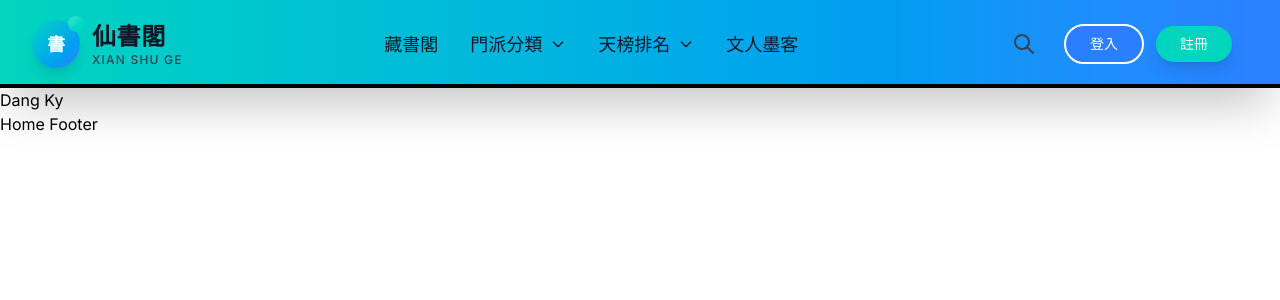
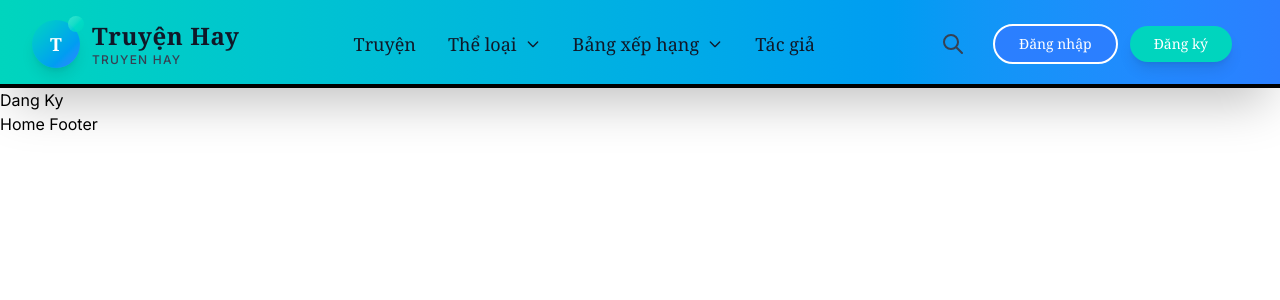
Before and after one commit to tranluong460/web-noval, a Next.js app: page /auth/dang-ky in a window 1280 px wide. Shown: the top 300 px of the page. Built offline with nearby package versions, Linux system fonts and the light colour scheme.

Commit message:
Chuyển ngôn ngữ header về tiếng Việt

```diff
--- a/components/layout/HomeHeader.tsx
+++ b/components/layout/HomeHeader.tsx
@@ -10,53 +10,53 @@ export default function HomeHeader() {
 
     const navLinks = [
         {
-            title: '藏書閣',
+            title: 'Truyện',
             href: '/truyen',
             type: 'link'
         },
         {
-            title: '門派分類',
+            title: 'Thể loại',
             href: '/truyen/the-loai',
             type: 'dropdown',
             items: [
-                { title: '仙俠奇緣', href: '/truyen/the-loai/tien-hiep' },
-                { title: '情緣紅塵', href: '/truyen/the-loai/ngon-tinh' },
-                { title: '都市修仙', href: '/truyen/the-loai/do-thi' },
-                { title: '劍道無雙', href: '/truyen/the-loai/kiem-hiep' },
-                { title: '朝堂風雲', href: '/truyen/the-loai/quan-truong' },
-                { title: '靈異鬼怪', href: '/truyen/the-loai/linh-di' },
-                { title: '玄幻世界', href: '/truyen/the-loai/huyen-huyen' },
-                { title: '科幻未來', href: '/truyen/the-loai/khoa-huyen' },
-                { title: '系統流派', href: '/truyen/the-loai/he-thong' },
-                { title: '重生歸來', href: '/truyen/the-loai/trong-sinh' },
-                { title: '穿越時空', href: '/truyen/the-loai/xuyen-khong' },
-                { title: '推理懸疑', href: '/truyen/the-loai/trinh-tham' },
-                { title: '軍事戰爭', href: '/truyen/the-loai/quan-su' },
-                { title: '歷史傳奇', href: '/truyen/the-loai/lich-su' },
-                { title: '輕鬆幽默', href: '/truyen/the-loai/hai-huoc' },
-                { title: '耽美情深', href: '/truyen/the-loai/dam-my' },
-                { title: '百合花開', href: '/truyen/the-loai/bach-hop' },
-                { title: '古代傳說', href: '/truyen/the-loai/co-dai' },
-                { title: '現代都市', href: '/truyen/the-loai/hien-dai' },
-                { title: '末世求生', href: '/truyen/the-loai/mat-the' },
-                { title: '魔法奇幻', href: '/truyen/the-loai/ma-phap' },
-                { title: '競技體育', href: '/truyen/the-loai/the-thao' },
-                { title: '遊戲世界', href: '/truyen/the-loai/game' },
-                { title: '輕小說', href: '/truyen/the-loai/light-novel' }
+                { title: 'Tiên Hiệp', href: '/truyen/the-loai/tien-hiep' },
+                { title: 'Ngôn Tình', href: '/truyen/the-loai/ngon-tinh' },
+                { title: 'Đô Thị', href: '/truyen/the-loai/do-thi' },
+                { title: 'Kiếm Hiệp', href: '/truyen/the-loai/kiem-hiep' },
+                { title: 'Quan Trường', href: '/truyen/the-loai/quan-truong' },
+                { title: 'Linh Dị', href: '/truyen/the-loai/linh-di' },
+                { title: 'Huyền Huyễn', href: '/truyen/the-loai/huyen-huyen' },
+                { title: 'Khoa Huyễn', href: '/truyen/the-loai/khoa-huyen' },
+                { title: 'Hệ Thống', href: '/truyen/the-loai/he-thong' },
+                { title: 'Trọng Sinh', href: '/truyen/the-loai/trong-sinh' },
+                { title: 'Xuyên Không', href: '/truyen/the-loai/xuyen-khong' },
+                { title: 'Trinh Thám', href: '/truyen/the-loai/trinh-tham' },
+                { title: 'Quân Sự', href: '/truyen/the-loai/quan-su' },
+                { title: 'Lịch Sử', href: '/truyen/the-loai/lich-su' },
+                { title: 'Hài Hước', href: '/truyen/the-loai/hai-huoc' },
+                { title: 'Đam Mỹ', href: '/truyen/the-loai/dam-my' },
+                { title: 'Bách Hợp', href: '/truyen/the-loai/bach-hop' },
+                { title: 'Cổ Đại', href: '/truyen/the-loai/co-dai' },
+                { title: 'Hiện Đại', href: '/truyen/the-loai/hien-dai' },
+                { title: 'Mạt Thế', href: '/truyen/the-loai/mat-the' },
+                { title: 'Ma Pháp', href: '/truyen/the-loai/ma-phap' },
+                { title: 'Thể Thao', href: '/truyen/the-loai/the-thao' },
+                { title: 'Game', href: '/truyen/the-loai/game' },
+                { title: 'Light Novel', href: '/truyen/the-loai/light-novel' }
             ]
         },
         {
-            title: '天榜排名',
+            title: 'Bảng xếp hạng',
             href: '/top',
             type: 'dropdown',
             items: [
-                { title: '週榜', href: '/top/tuan' },
-                { title: '月榜', href: '/top/thang' },
-                { title: '年榜', href: '/top/nam' }
+                { title: 'Tuần', href: '/top/tuan' },
+                { title: 'Tháng', href: '/top/thang' },
+                { title: 'Năm', href: '/top/nam' }
             ]
         },
         {
-            title: '文人墨客',
+            title: 'Tác giả',
             href: '/tac-gia',
             type: 'link'
         }
@@ -74,16 +74,16 @@ export default function HomeHeader() {
                         <Link href="/" className="flex items-center space-x-3 group">
                             <div className="relative">
                                 <div className="w-12 h-12 bg-gradient-to-br from-teal-400 to-blue-500 rounded-full flex items-center justify-center shadow-lg transform group-hover:scale-110 transition-all duration-300">
-                                    <span className="text-white font-bold text-lg font-serif">書</span>
+                                    <span className="text-white font-bold text-lg font-serif">T</span>
                                 </div>
                                 <div className="absolute -top-1 -right-1 w-4 h-4 bg-gradient-to-br from-teal-300 to-teal-400 rounded-full animate-pulse"></div>
                             </div>
                             <div className="flex flex-col">
                                 <span className="text-2xl font-bold text-gray-900 font-serif tracking-wide">
-                                    仙書閣
+                                    Truyện Hay
                                 </span>
                                 <span className="text-xs text-gray-700 font-medium tracking-widest">
-                                    XIAN SHU GE
+                                    TRUYEN HAY
                                 </span>
                             </div>
                         </Link>
@@ -106,7 +106,7 @@ export default function HomeHeader() {
                                     <button
                                         className="relative text-gray-900 hover:text-blue-600 font-medium transition-all duration-300 flex items-center font-serif text-lg group"
                                         onMouseEnter={() => {
-                                            if (navItem.title === '門派分類') {
+                                            if (navItem.title === 'Thể loại') {
                                                 setIsDropdownLoading('the-loai');
                                                 setTimeout(() => setIsDropdownLoading(null), 800);
                                             }
@@ -122,7 +122,7 @@ export default function HomeHeader() {
                                         {/* Decorative top */}
                                         <div className="h-2 bg-gradient-to-r from-teal-400 to-blue-500 rounded-t-xl"></div>
 
-                                        {navItem.title === '門派分類' && isDropdownLoading === 'the-loai' ? (
+                                        {navItem.title === 'Thể loại' && isDropdownLoading === 'the-loai' ? (
                                             <div className="p-6">
                                                 <div className="flex items-center justify-center mb-4">
                                                     <div className="w-8 h-8 border-4 border-teal-400 border-t-transparent rounded-full animate-spin"></div>
@@ -136,12 +136,12 @@ export default function HomeHeader() {
                                                 </div>
                                             </div>
                                         ) : (
-                                            <div className={`${navItem.title === '門派分類' ? 'grid grid-cols-2 gap-2 p-6' : 'p-4'}`}>
+                                            <div className={`${navItem.title === 'Thể loại' ? 'grid grid-cols-2 gap-2 p-6' : 'p-4'}`}>
                                                 {navItem.items?.map((item, itemIndex) => (
                                                     <Link
                                                         key={itemIndex}
                                                         href={item.href}
-                                                        className={`${navItem.title === '門派分類' ? 'text-sm text-gray-700 hover:text-blue-600 py-2 px-3 rounded-lg hover:bg-gray-50 transition-all duration-300 block font-medium border border-transparent hover:border-gray-200' : 'block px-4 py-3 text-sm text-gray-700 hover:text-blue-600 hover:bg-gray-50 rounded-lg transition-all duration-300 font-medium'}`}
+                                                        className={`${navItem.title === 'Thể loại' ? 'text-sm text-gray-700 hover:text-blue-600 py-2 px-3 rounded-lg hover:bg-gray-50 transition-all duration-300 block font-medium border border-transparent hover:border-gray-200' : 'block px-4 py-3 text-sm text-gray-700 hover:text-blue-600 hover:bg-gray-50 rounded-lg transition-all duration-300 font-medium'}`}
                                                     >
                                                         {item.title}
                                                     </Link>
@@ -175,13 +175,13 @@ export default function HomeHeader() {
                                 href="/auth/dang-nhap"
                                 className="px-6 py-2 text-sm font-medium text-white hover:text-gray-100 transition-all duration-300 border-2 border-white hover:border-gray-200 rounded-full font-serif bg-blue-500 hover:bg-blue-600"
                             >
-                                登入
+                                Đăng nhập
                             </Link>
                             <Link
                                 href="/auth/dang-ky"
                                 className="px-6 py-2 text-sm font-medium text-white bg-teal-400 hover:bg-teal-500 rounded-full transition-all duration-300 shadow-lg hover:shadow-xl transform hover:scale-105 font-serif"
                             >
-                                註冊
+                                Đăng ký
                             </Link>
                         </div>
 
@@ -207,7 +207,7 @@ export default function HomeHeader() {
                         <div className="relative">
                             <input
                                 type="text"
-                                placeholder="尋找仙緣奇書、文人墨客..."
+                                placeholder="Tìm kiếm truyện, tác giả..."
                                 className="w-full px-6 py-4 pl-14 pr-6 text-gray-900 bg-white border-2 border-gray-200 rounded-full focus:outline-none focus:ring-4 focus:ring-teal-200 focus:border-teal-400 transition-all duration-300 font-serif placeholder-gray-500"
                             />
                             <div className="absolute inset-y-0 left-0 flex items-center pl-6">
@@ -239,13 +239,13 @@ export default function HomeHeader() {
                                     href="/auth/dang-nhap"
                                     className="flex-1 text-center px-4 py-3 text-sm font-medium text-white bg-blue-500 hover:bg-blue-600 rounded-full transition-all duration-300 font-serif"
                                 >
-                                    登入
+                                    Đăng nhập
                                 </Link>
                                 <Link
                                     href="/auth/dang-ky"
                                     className="flex-1 text-center px-4 py-3 text-sm font-medium text-white bg-teal-400 hover:bg-teal-500 rounded-full transition-all duration-300 shadow-lg font-serif"
                                 >
-                                    註冊
+                                    Đăng ký
                                 </Link>
                             </div>
                         </div>
```
